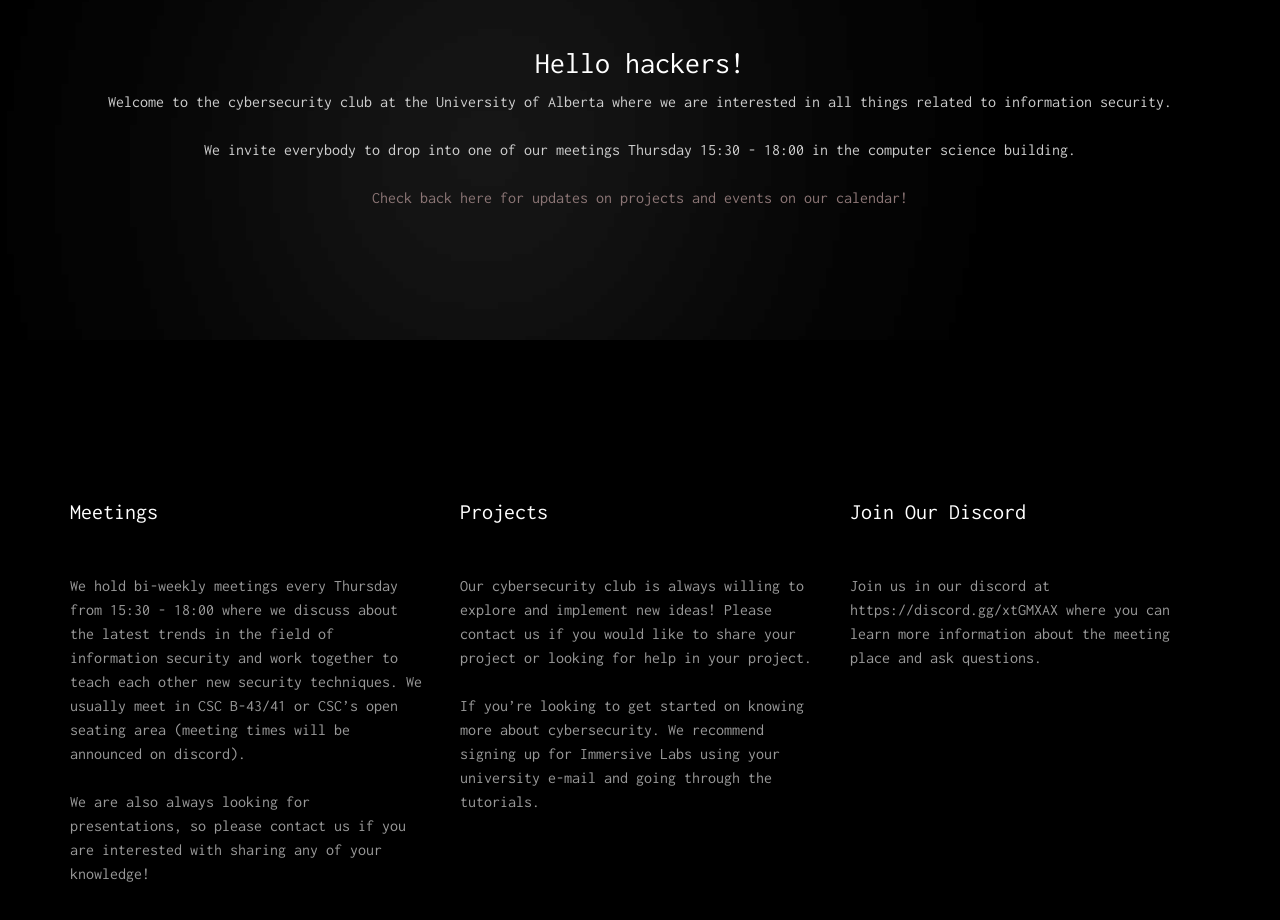
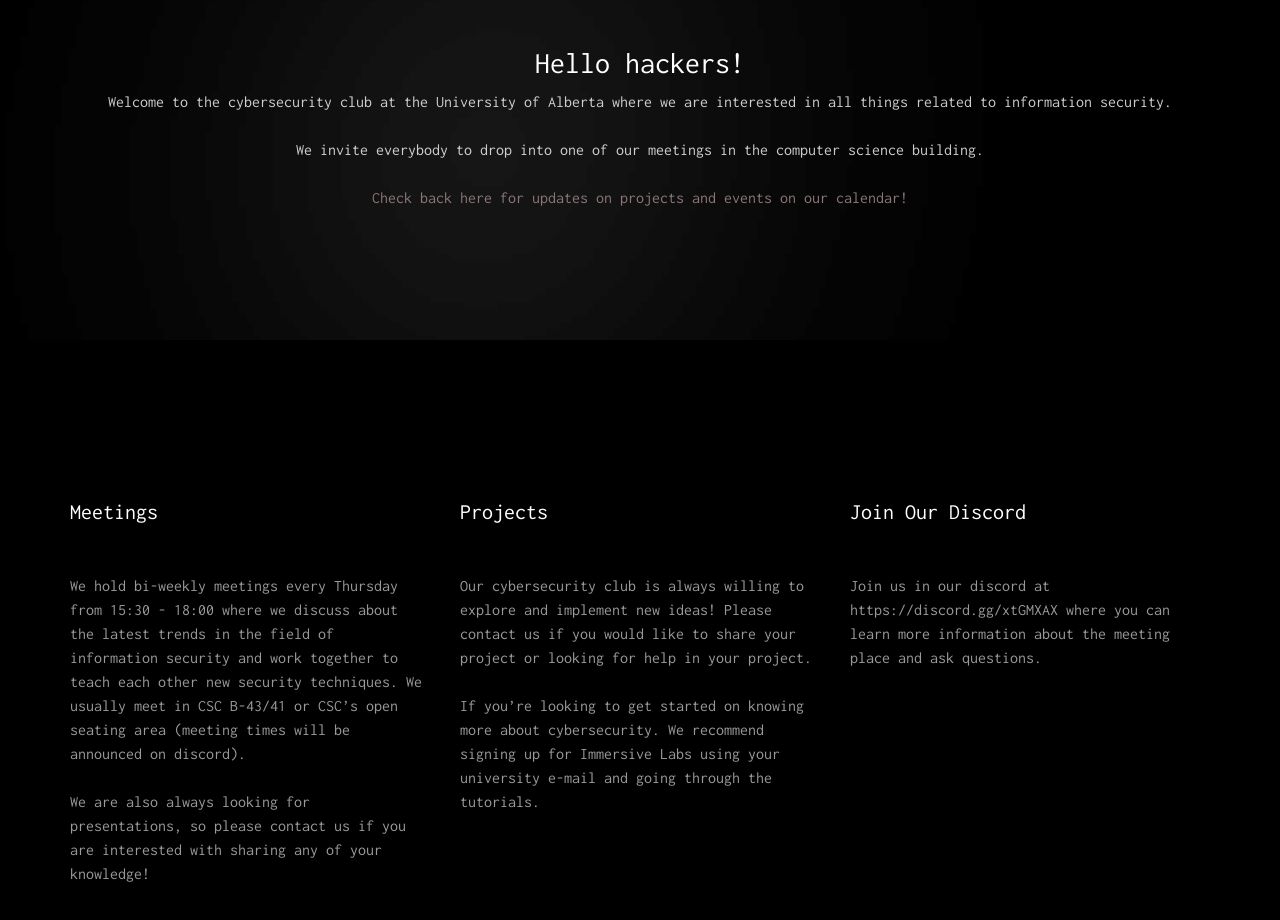
Before and after one commit to uofasec/uofasec.github.io, a plain HTML site: page index.html in a window 1280 px wide. Shown: the part 960-1880 px from the top of the page. Drawn offline with Linux system fonts and the light colour scheme.

Commit message:
Update index.html

```diff
--- a/index.html
+++ b/index.html
@@ -101,7 +101,7 @@
 		<div class="getting-grid" style="background-image:  url(images/full_image_1.jpg);">
 			<div class="desc text-center">
 				<h2>Hello hackers!</h2>
-				<p>Welcome to the cybersecurity club at the University of Alberta where we are interested in all things related to information security. </p><p>We invite everybody to drop into one of our meetings Thursday 15:30 - 18:00 in the computer science building.
+				<p>Welcome to the cybersecurity club at the University of Alberta where we are interested in all things related to information security. </p><p>We invite everybody to drop into one of our meetings in the computer science building.
 				</p><p>
                 <p><a href="https://calendar.google.com/calendar/embed?src=ualberta.ca_sa3kjs389ol687t6gjjdo6k0hc%40group.calendar.google.com&ctz=America%2FEdmonton">Check back here for updates on projects and events on our calendar!</a>
 </p>
```
